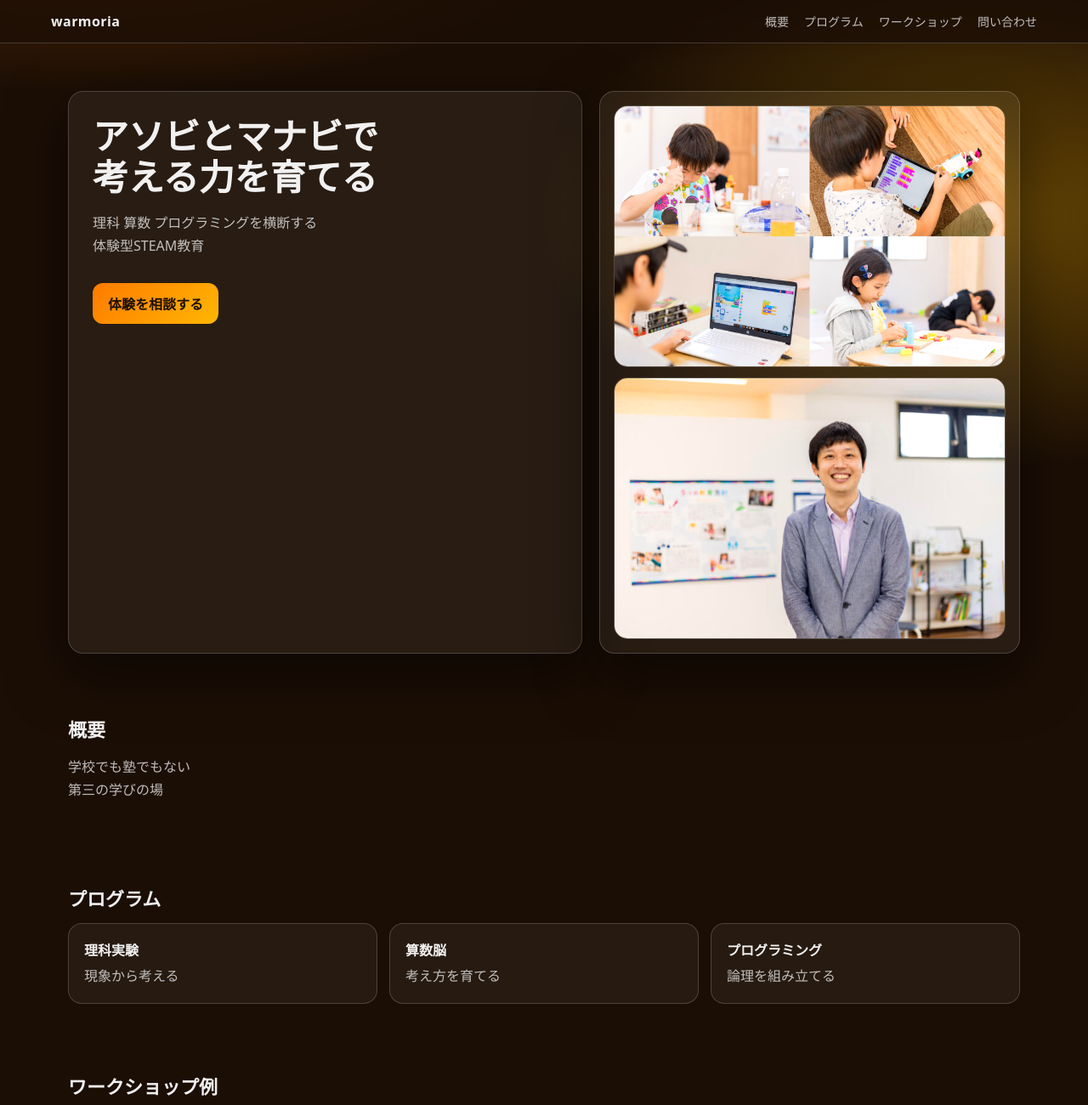
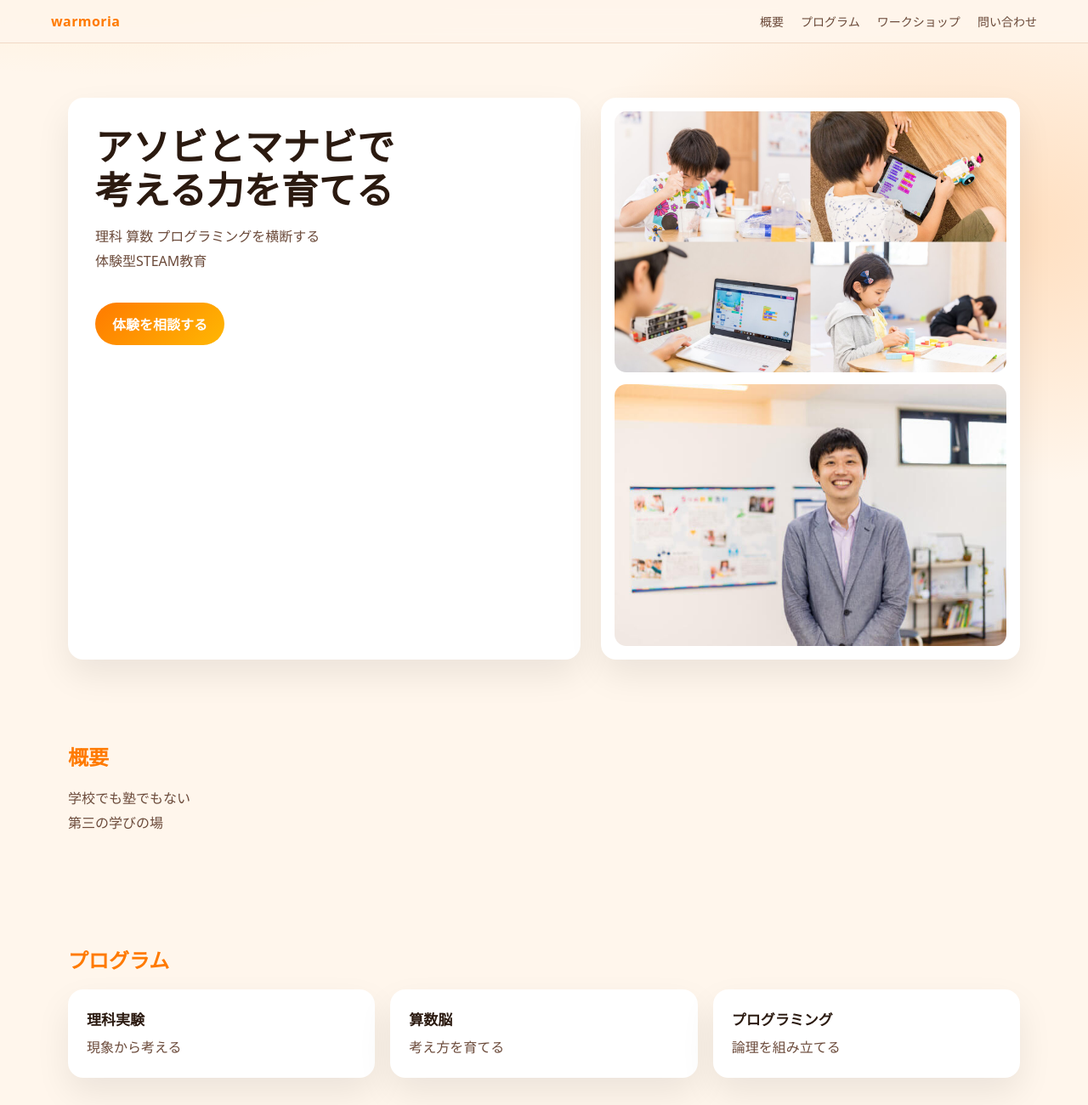
Before and after one commit to hirano-warmoria/warmoria, a plain HTML site: page index.html in a window 1280 px wide. Shown: the top 1300 px of the page at 85% size. Drawn offline with Linux system fonts and the light colour scheme.

Commit message:
Update index.html

```diff
--- a/index.html
+++ b/index.html
@@ -8,14 +8,15 @@
 
 <style>
 :root{
-  --bg:#1b0e05;
-  --text:rgba(255,255,255,.94);
-  --muted:rgba(255,255,255,.72);
-  --line:rgba(255,255,255,.18);
+  --bg:#fff6ec;
+  --panel:#ffffff;
+  --text:#2b1a10;
+  --muted:#6b4a3a;
+  --line:#f0d9c6;
   --accent:#ff7a00;
   --accent2:#ffb703;
-  --shadow:0 22px 70px rgba(0,0,0,.55);
   --radius:18px;
+  --shadow:0 18px 40px rgba(0,0,0,.08);
   --max:1160px;
 }
 
@@ -26,112 +27,150 @@ body{
   font-family:system-ui,-apple-system,"Hiragino Kaku Gothic ProN","Meiryo",sans-serif;
   color:var(--text);
   background:
-    radial-gradient(1200px 600px at 10% -10%, rgba(255,122,0,.45), transparent 60%),
-    radial-gradient(900px 520px at 90% 10%, rgba(255,183,3,.35), transparent 58%),
+    radial-gradient(1200px 600px at 10% -10%, rgba(255,183,3,.25), transparent 60%),
+    radial-gradient(900px 520px at 90% 10%, rgba(255,122,0,.20), transparent 58%),
     var(--bg);
 }
 
 a{text-decoration:none;color:inherit}
 .wrap{max-width:var(--max);margin:0 auto;padding:0 20px}
 
+/* header */
 header{
-  position:sticky;top:0;z-index:10;
-  backdrop-filter:blur(10px);
-  background:rgba(27,14,5,.75);
+  position:sticky;
+  top:0;
+  z-index:10;
+  background:rgba(255,246,236,.9);
+  backdrop-filter:blur(8px);
   border-bottom:1px solid var(--line);
 }
 .nav{
-  display:flex;justify-content:space-between;align-items:center;
+  display:flex;
+  justify-content:space-between;
+  align-items:center;
   padding:14px 0;
 }
-.brand{font-weight:800;letter-spacing:.4px}
-nav a{margin-left:14px;font-size:14px;color:var(--muted)}
-nav a:hover{color:#fff}
+.brand{
+  font-weight:800;
+  letter-spacing:.4px;
+  color:var(--accent);
+}
+nav a{
+  margin-left:16px;
+  font-size:14px;
+  color:var(--muted);
+}
+nav a:hover{color:var(--accent)}
 
-.hero{padding:56px 0 32px}
+/* hero */
+.hero{padding:64px 0 40px}
 .hero-grid{
   display:grid;
   grid-template-columns:1.1fr .9fr;
-  gap:20px;
+  gap:24px;
 }
 .card{
-  border:1px solid var(--line);
+  background:var(--panel);
   border-radius:var(--radius);
-  background:rgba(255,255,255,.06);
   box-shadow:var(--shadow);
 }
-.hero-main{padding:28px}
-h1{font-size:42px;line-height:1.15;margin:0 0 12px}
-.lead{color:var(--muted);font-size:16px;line-height:1.7}
+.hero-main{padding:32px}
+h1{
+  font-size:44px;
+  line-height:1.15;
+  margin:0 0 14px;
+}
+.lead{
+  font-size:16px;
+  line-height:1.8;
+  color:var(--muted);
+}
 
 .btn{
   display:inline-block;
-  padding:12px 18px;
-  border-radius:12px;
+  padding:13px 20px;
+  border-radius:999px;
   font-weight:700;
-  margin-top:14px;
+  margin-top:18px;
 }
 .btn.primary{
   background:linear-gradient(135deg,var(--accent),var(--accent2));
-  color:#1b0e05;
+  color:#fff;
 }
 
+/* images */
 .hero-photos{
   padding:16px;
   display:grid;
-  gap:12px;
+  gap:14px;
 }
 .thumb{
-  border-radius:16px;
+  border-radius:14px;
   overflow:hidden;
-  border:1px solid var(--line);
 }
 .thumb img{
   width:100%;
   height:100%;
   object-fit:cover;
   display:block;
-  filter:saturate(1.15) contrast(1.05);
 }
 
-section{padding:40px 0}
-h2{font-size:22px;margin:0 0 14px}
+/* section */
+section{padding:56px 0}
+h2{
+  font-size:24px;
+  margin:0 0 18px;
+  color:var(--accent);
+}
 
 .grid3{
   display:grid;
   grid-template-columns:repeat(3,1fr);
-  gap:14px;
+  gap:18px;
 }
 .box{
-  padding:18px;
-  border-radius:16px;
-  border:1px solid var(--line);
-  background:rgba(255,255,255,.05);
+  padding:22px;
+  border-radius:var(--radius);
+  background:#fff;
+  box-shadow:var(--shadow);
 }
-.box h3{margin:0 0 6px;font-size:16px}
-.box p{margin:0;color:var(--muted);line-height:1.7}
+.box h3{
+  margin:0 0 8px;
+  font-size:17px;
+}
+.box p{
+  margin:0;
+  color:var(--muted);
+  line-height:1.7;
+}
 
+/* workshop */
 .gallery{
   display:grid;
   grid-template-columns:2fr 1fr;
-  gap:14px;
+  gap:18px;
 }
 .gallery2{
   display:grid;
   grid-template-columns:repeat(3,1fr);
-  gap:14px;
+  gap:18px;
+  margin-top:18px;
 }
 
+/* footer */
 footer{
+  background:#fff;
   border-top:1px solid var(--line);
-  padding:30px 0;
+  padding:36px 0;
   color:var(--muted);
   font-size:14px;
+  text-align:center;
 }
 
 @media(max-width:900px){
-  .hero-grid,.gallery{grid-template-columns:1fr}
-  .grid3,.gallery2{grid-template-columns:1fr}
+  .hero-grid,.grid3,.gallery,.gallery2{
+    grid-template-columns:1fr;
+  }
   h1{font-size:34px}
 }
 </style>
@@ -168,12 +207,8 @@ footer{
     </div>
 
     <div class="card hero-photos">
-      <div class="thumb">
-        <img src="kids-collage.jpg">
-      </div>
-      <div class="thumb">
-        <img src="hirano.jpg">
-      </div>
+      <div class="thumb"><img src="kids-collage.jpg"></div>
+      <div class="thumb"><img src="hirano.jpg"></div>
     </div>
   </div>
 </section>
@@ -213,15 +248,11 @@ footer{
     <h2>ワークショップ例</h2>
 
     <div class="gallery">
-      <div class="thumb">
-        <img src="class-1.jpg">
-      </div>
-      <div class="thumb">
-        <img src="class-2.jpg">
-      </div>
+      <div class="thumb"><img src="class-1.jpg"></div>
+      <div class="thumb"><img src="class-2.jpg"></div>
     </div>
 
-    <div class="gallery2" style="margin-top:14px">
+    <div class="gallery2">
       <div class="thumb"><img src="case-1.jpg"></div>
       <div class="thumb"><img src="case-2.jpg"></div>
       <div class="thumb"><img src="case-3.jpg"></div>
@@ -240,9 +271,7 @@ footer{
 </main>
 
 <footer>
-  <div class="wrap">
-    © warmoria
-  </div>
+  © warmoria
 </footer>
 
 </body>
```
